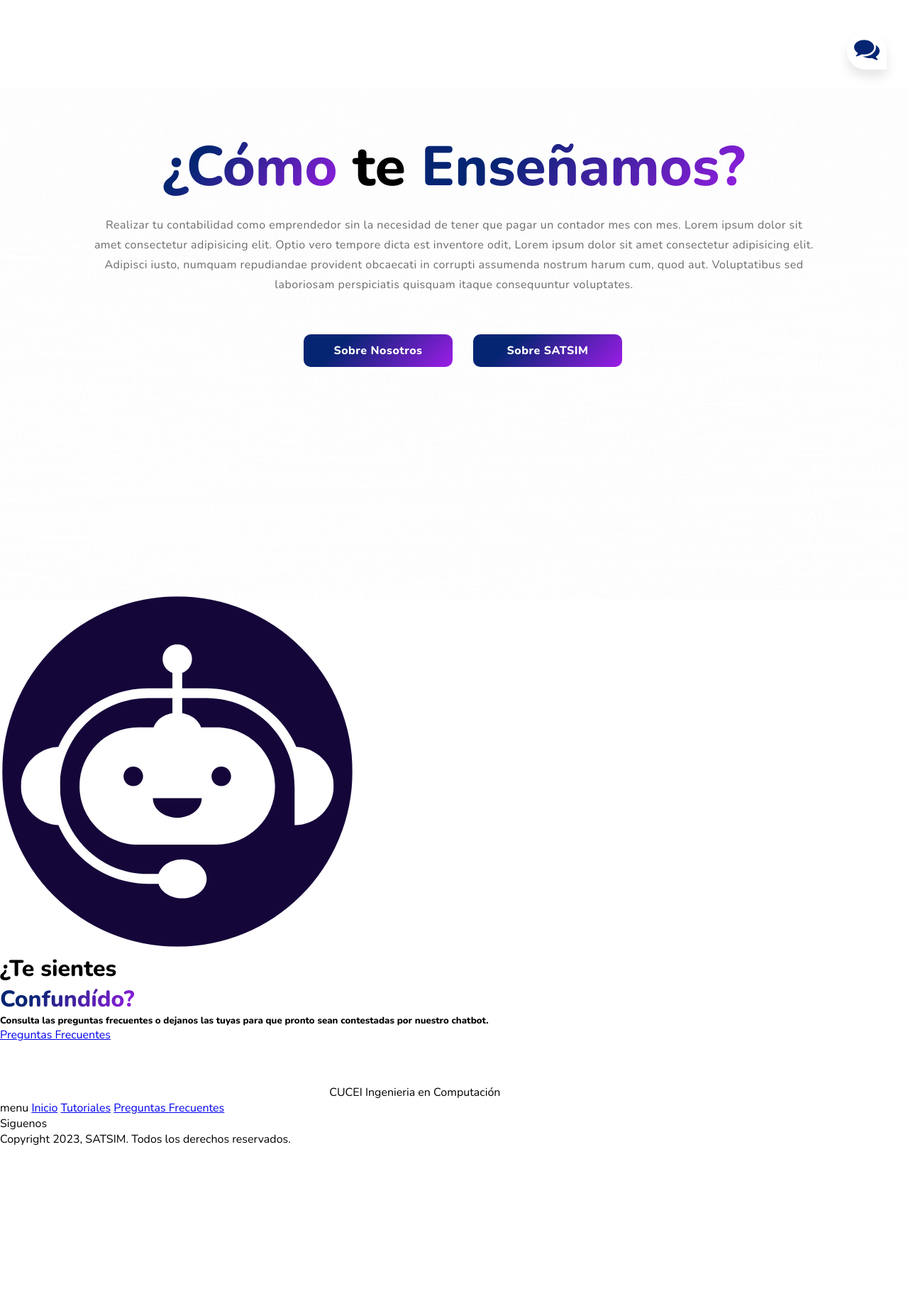
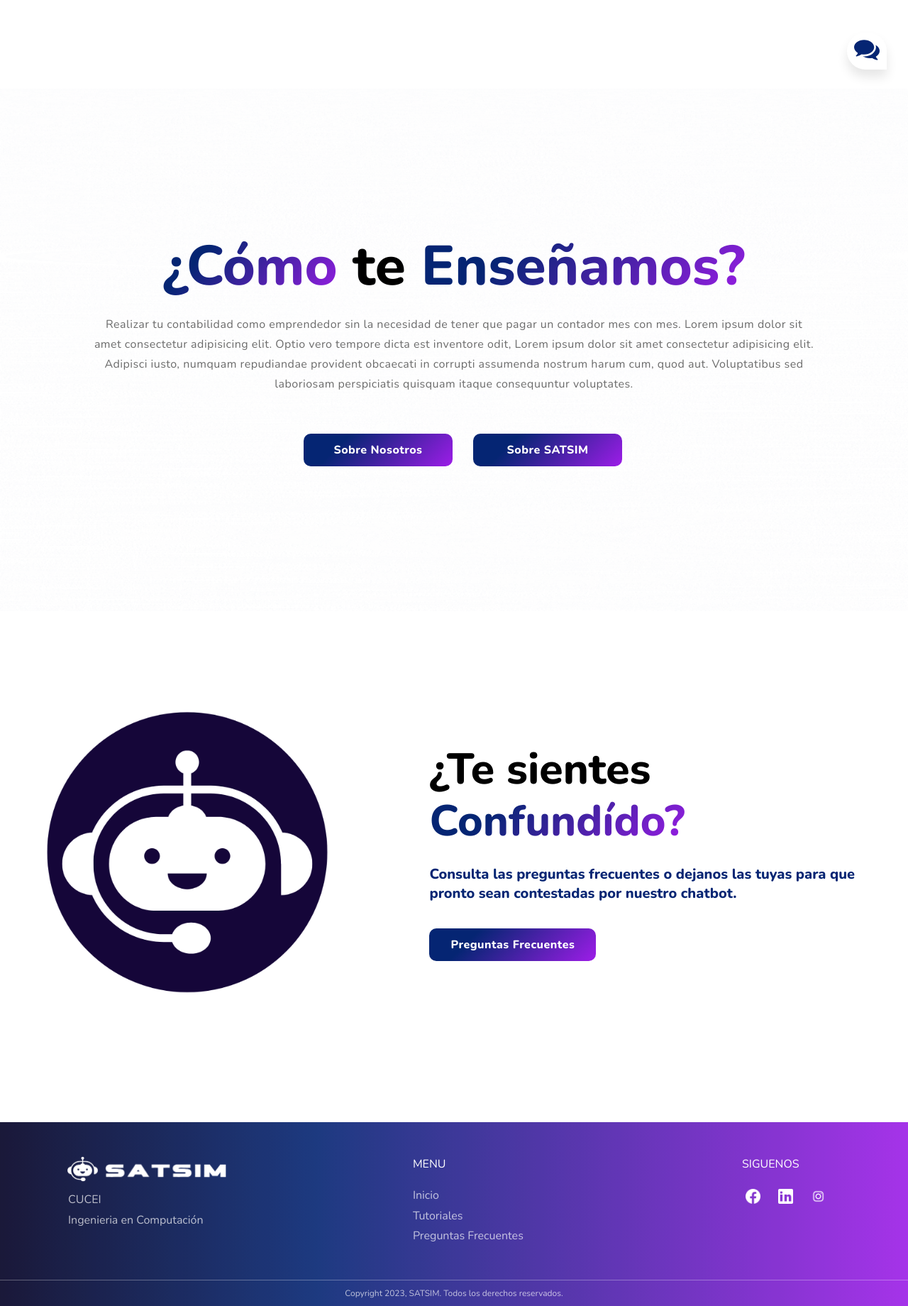
Before and after one commit to JESG-27/TUTOR-SAT, a Flask app: page / in a window 1280 px wide; the page is wider, and only the part inside the window is pictured. Shown: the part 672-2512 px from the top of that part at 71% size. Before the commit the page ends 2285 px from the top of that part, so only its background shows below. Run offline with Flask 3, Linux system fonts and the light colour scheme.

Commit message:
Add files via upload

```diff
--- a/SAT-Modular/static/style.css
+++ b/SAT-Modular/static/style.css
@@ -394,17 +394,21 @@
 /* ---- Contenido ----*/
 .Como-container {
     width: 100%;
-    display: flex;
+
     justify-content: center;
     text-align: center;
-    height: 89vh;
-    margin: auto;
+    height: 92vh;
+    margin: 0;
+    padding: 0;
+    position: relative;
 }
 
 .Como-container1 {
     width: 80%;
-    margin-top: 5%;
     position: absolute;
+    top: 50%;
+    left: 50%;
+    transform: translate(-50%, -50%);
     text-align: center;
 }
 
@@ -424,6 +428,7 @@
     letter-spacing: 0.5px;
     line-height: 28px;
     margin-bottom: 2.25rem;
+    padding-bottom: 20px;
 }
 
 .Como-container1 a {
@@ -438,7 +443,6 @@
     background: linear-gradient(315deg, #9C1DE7  0.52%,  #052573 74%);
     transition: all .42s;
     text-decoration: none;
-    margin-top: 20px;
     margin-left: 25px;
     width: 210px;
 }
@@ -450,9 +454,263 @@
     transform: scale(1.1);
 }
 
+
 .questionGif {
     width: 100%;
-    height: 90vh;
+    height: 92vh;
+}
+
+/* PREGUNTAS FRECUENTES */
+.chatbot-main-img {
+    position: relative;
+    width: 100px;
+    height: auto;
+    padding-top: 20px;
+}
+
+.chatbot-main-img  img{
+    max-width: 400px;
+    width: 450px;
+    height: auto;
+    animation-name: slide;
+    animation-duration: 4s;
+    -o-animation-iteration-count: infinite;
+    animation-iteration-count: infinite;
+}
+
+
+.preguntas-text h5 {
+    color: #052573;
+    font-size: 1.25rem;
+    font-weight: 600;
+}
+
+.preguntas-text h1 {
+    font-size: 3.80rem;
+    font-weight: 700;
+    color: black;
+    line-height: 1.2;
+    margin:  0;
+    margin-bottom: 25px;
+}
+
+.preguntas-text p {
+    font-size: 15px;
+    color: #6b6b6b;
+    font-weight: 400;
+    letter-spacing: 0.5px;
+    line-height: 28px;
+    margin-bottom: 2.25rem;
+}
+
+.preguntas-text a {
+    display: inline-block;
+    color: #fff;
+    font-size: 1rem;
+    font-weight: 600;
+    letter-spacing: 0.5px;
+    text-transform: capitalize;
+    padding: 12px 30px;
+    border-radius: 10px;
+    background: linear-gradient(315deg, #9C1DE7  0.52%,  #052573 74%);
+    transition: all .42s;
+    text-decoration: none;
+    margin-top: 2.25rem;
+}
+
+.preguntas-text a:hover {
+    background: none;
+    border: 2px solid #9C1DE7;
+    color: #052573;
+    transform: scale(1.1);
+}
+.preguntas-container {
+    height: 85vh;
+    margin: 0;
+    padding: 0;
+    /*font-family: Verdana, Geneva, sans-serif;*/
+    box-sizing: border-box;
+}
+
+.preguntas-container {
+    margin: auto 5%;
+    display: flex;
+}
+
+/* Dos columnas principales*/
+.preguntas-content1 {
+    width: 47%;
+    margin: auto;
+}
+
+.preguntas-text {
+    width: 53%;
+    margin: auto;
+}
+
+/* PIE DE PAGINA */
+footer{
+    bottom: 0;
+    left: 0;
+    height: fit-content;
+    width: 100%;
+    display: flex;
+    justify-content: center;
+    align-items: center;
+    flex-direction: column;
+    background-color: var(--dark);
+    color: white;
+    background: rgb(2,0,36);
+    background: linear-gradient(90deg, rgba(2,0,36,1) 0%, rgba(5,37,115,1) 35%, rgba(156,29,231,1) 100%);
+    opacity: .9;
+    margin-top: 40px;
+}
+
+.copyright-container{
+    width: 100%;
+    display: flex;
+    justify-content: center;
+    align-items: center;
+    border-top: 1px solid rgba(255, 255, 255, 0.3);
+}
+
+.copyright{
+    font-size: 12px;
+    opacity: 0.7;
+    font-weight: 400;
+    padding: 10px 0;
+}
+
+.footer-menus{
+    display: flex;
+    justify-content: space-between;
+    align-items: flex-start;
+    width: 40%;
+}
+
+.footer-container{
+    height: fit-content;
+    width: 100%;
+    padding: 3rem 6rem;
+    box-sizing: border-box;
+    display: flex;
+    justify-content: space-between;
+    align-items: flex-start;
+}
+
+.footer-content-container{
+    display: flex;
+    justify-content: flex-start;
+    align-items: flex-start;
+    flex-direction: column;
+}
+
+footer .website-logo{
+    margin-bottom: 1.2rem;
+    font-size: calc(1vw + 20px);
+}
+
+.footer-info, .menu-item-footer{
+    margin: 0.2rem 0;
+    opacity: 0.7;
+    color: white;
+    text-decoration: none;
+    transition: 0.5s;
+}
+
+.menu-item-footer:hover{
+    opacity: 1;
+}
+
+.menu-title{
+    font-size: var(--medium-text-font);
+    font-weight: 400;
+    text-transform: uppercase;
+    margin-bottom: 1.2rem;
+}
+
+.social-container{
+    display: flex;
+    justify-content: center;
+    align-items: center;
+    height: 30px;
+    width: 100%;
+}
+
+.social-link{
+    height: 100%;
+    width: 30px;
+    background-image: url('/static/images/FacebookBlanco.png');
+    background-size: 70%;
+    background-position: center;
+    margin-right: 1rem;
+    background-repeat: no-repeat;
+}
+
+.social-link:hover{
+    opacity: 0.7;
+}
+
+footer .social-link:nth-of-type(2){
+    background-image: url('/static/images/LinkedinBlanco.png');
+}
+
+footer .social-link:nth-of-type(3){/*Nth of type inside that container*/
+    background-image: url('/static/images/InstagramBlanco.png');
+}
+
+.footer-img {
+    width: 50%;
+    padding-bottom: 10px;
+    margin-left: -3px;
+}
+
+.footer-container span {
+    font-weight: 500;
+}
+
+/*MEDIA QUERY*/
+@media (max-width: 768px){
+
+    .footer-container{
+        padding: 2rem;
+        flex-direction: column;
+    }
+
+    .footer-content-container{
+        width: 100%;
+        padding: 2rem 0;
+        border-bottom: 1px solid #2A2A2A;
+        justify-content: center;
+        align-items: center;
+    }
+
+    .footer-content-container:nth-of-type(1){
+        align-items: flex-start;
+    }
+    .footer-content-container:nth-of-type(3){
+        border-bottom: none;
+        padding-bottom: 0;
+    }
+
+    .footer-menus{
+        width: 100%;
+        display: flex;
+        justify-content: space-between;
+        align-items: flex-start;
+        border-bottom: 1px solid #2A2A2A;
+    }
+
+    .footer-menus .footer-content-container:nth-of-type(1){
+        width: 45%;
+        align-items: flex-start;
+        border-bottom: none;
+    }
+    .footer-menus .footer-content-container:nth-of-type(2){
+        width: 45%;
+        align-items: flex-start;
+        border-bottom: none;
+    }
 }
 
 /* -------TUTORIAL CFDI PORTADA CURSO------------------------------------------------------------------------------------------ */
@@ -461,6 +719,7 @@
     padding: 0;
     /*font-family: Verdana, Geneva, sans-serif;*/
     box-sizing: border-box;
+    height: 90vh;
 }
 
 /* ---- Letras ----*/
```
